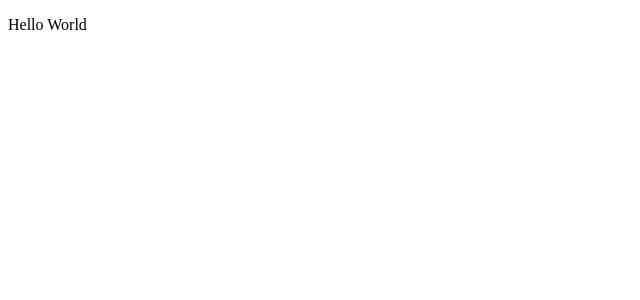
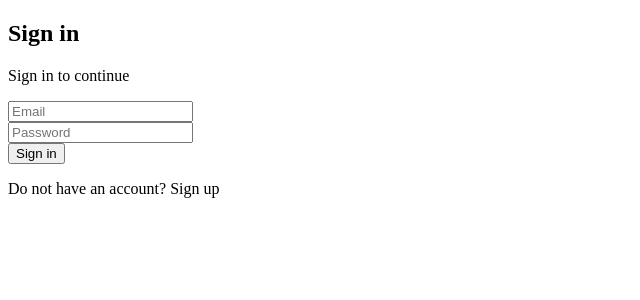
Before and after one commit to LeeKwanChak/grocery-list-app, a React (Vite) app in the folder frontend/: page / in a window 1280 px wide. Shown: the top 300 px of the page, without its empty margins (0-640 px from the left). Built offline with nearby package versions, Linux system fonts and the light colour scheme.

Commit message:
Create Login and Register Form

```diff
--- a/frontend/src/App.tsx
+++ b/frontend/src/App.tsx
@@ -1,11 +1,11 @@
 import { useState } from 'react'
-
+import AuthPage from './pages/AuthPage';
 import './App.css'
 
 function App() {
 
   return (
-    <p>Hello World</p>
+    <AuthPage />
   )
 }
 
--- a/frontend/src/components/LoginForm.tsx
+++ b/frontend/src/components/LoginForm.tsx
@@ -0,0 +1,48 @@
+import React, { useState } from 'react';
+import './LoginForm.css';
+
+const LoginForm: React.FC = () => {
+  const [email, setEmail] = useState('');
+  const [password, setPassword] = useState('');
+
+  const handleSubmit = (e: React.FormEvent) => {
+  }
+
+  return (
+    <div className="form-container">
+      <h2>Sign in</h2>
+      <p className = "subtitle">Sign in to continue</p>
+      <form onSubmit={handleSubmit}>
+        <div className ="form-group">
+          <input
+            type = "email"
+            id = "email"
+            value = {email}
+            onChange = {(e) => setEmail(e.target.value)}
+            placeholder = "Email"
+            required
+          />
+        </div>
+        <div className="form-group">
+          <input
+            type = "password"
+            id = "password"
+            value = {password}
+            onChange = {(e) => setPassword(e.target.value)}
+            placeholder = "Password"
+            required
+          />
+        </div>
+        <button type="submit">Sign in</button>
+      </form>
+      <p>
+        Do not have an account?{' '}
+        <span className="switch-link">
+          Sign up
+        </span>
+      </p>
+    </div>
+  );
+};
+
+export default LoginForm;
--- a/frontend/src/components/RegisterForm.tsx
+++ b/frontend/src/components/RegisterForm.tsx
@@ -0,0 +1,15 @@
+import React, { useState } from 'react';
+import './LoginForm.css';
+
+const RegisterForm: React.FC = () => {
+
+    return(
+        <div className = "form-container">
+            <h2>Sign up</h2>
+
+        </div>
+    );
+
+}
+
+export default RegisterForm;
--- /dev/null
+++ b/frontend/src/pages/AuthPage.tsx
@@ -0,0 +1,28 @@
+import React , {useState} from 'react';
+import LoginForm from '../components/LoginForm';
+import RegisterForm from '../components/RegisterForm';
+import './AuthPage.css'
+
+const AuthPage: React.FC = () => {
+  const [isLoginView, setIsLoginView] = useState(true);
+  const handleSwitchToRegister = () => {
+    setIsLoginView(false);
+  };
+
+  const handleSwitchToLogin = () => {
+    setIsLoginView(true);
+  };
+
+  return (
+    <div className="auth-container">
+
+      {isLoginView ? (
+        <LoginForm/>
+      ) : (
+        <RegisterForm/>
+      )}
+    </div>
+  );
+};
+
+export default AuthPage;
```
Also changed, not shown: frontend/src/components/LoginForm.css (added), frontend/src/pages/AuthPage.css (added).
